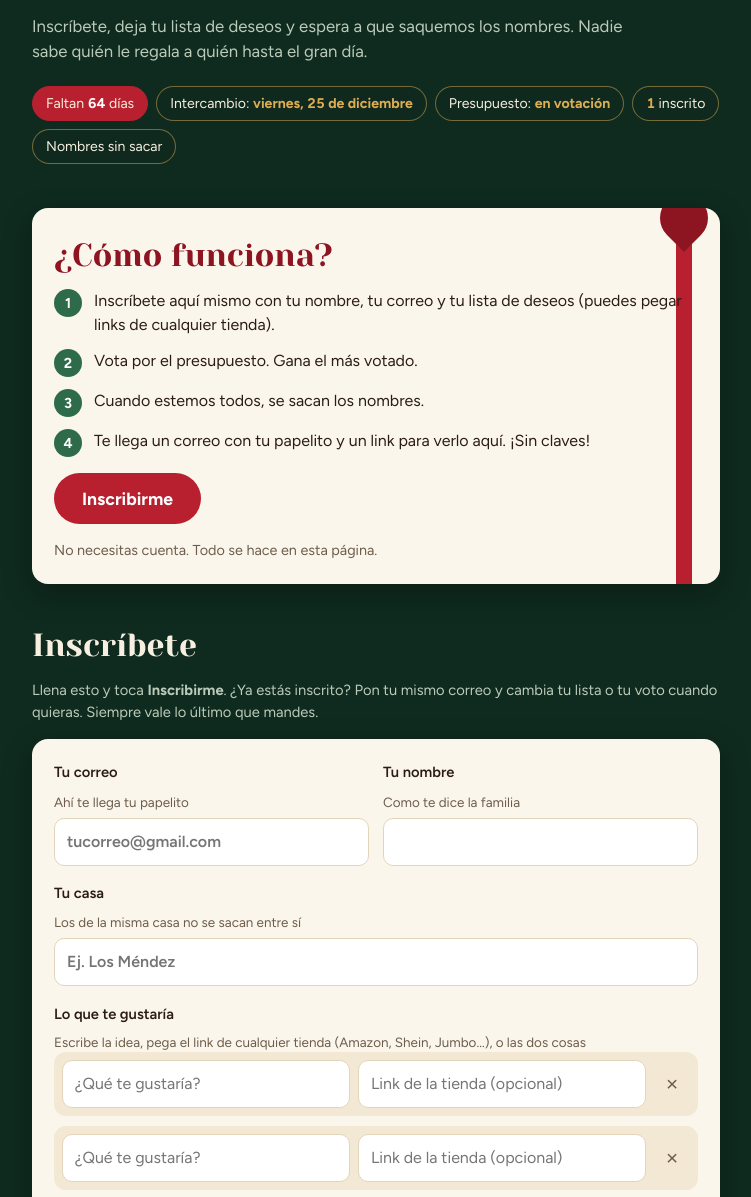
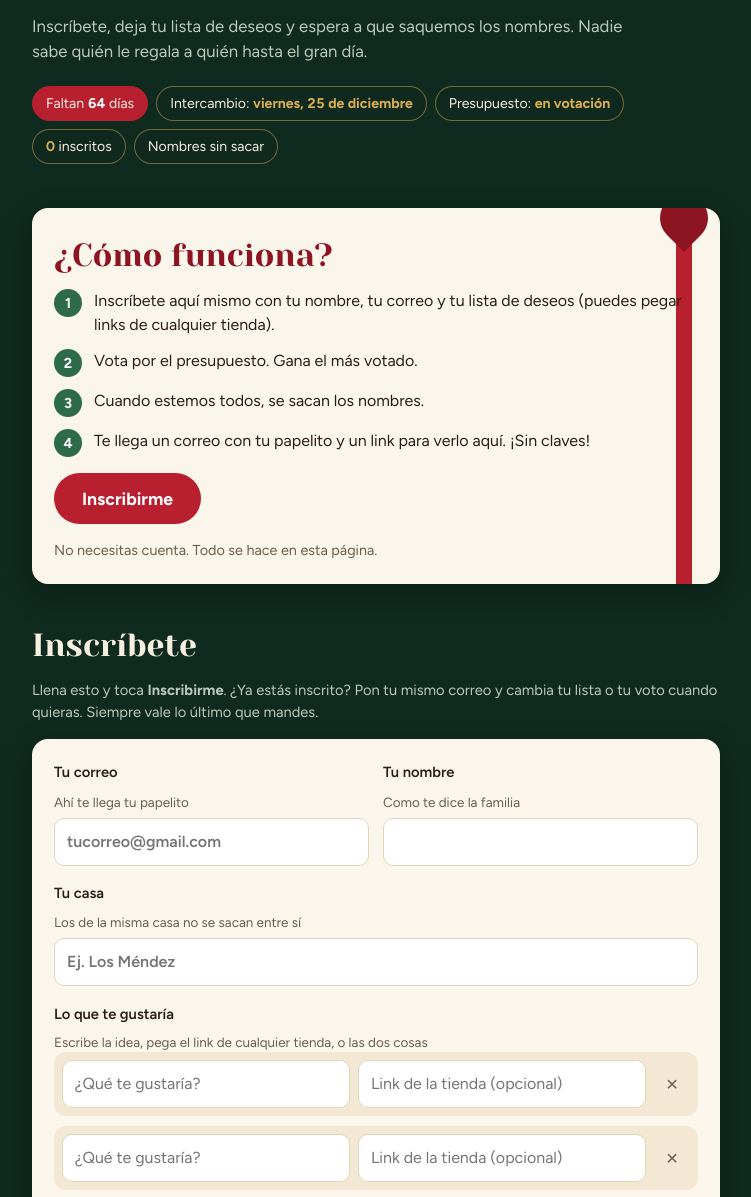
Before and after one commit to Vemendez/secret-santa, a plain HTML site: page index.html in a window 1280 px wide. Shown: the part 648-1845 px from the top of the page, without its empty margins (264-1015 px from the left). Drawn offline with Linux system fonts and the light colour scheme.

Commit message:
Quitar inscripción de prueba y ejemplos de tiendas
Co-Authored-By: Claude Opus 5.5 <noreply@anthropic.com>
Claude-Session: https://claude.ai/code/session_012WLLKV97ze5UhMyM7GRiqg

```diff
--- a/index.html
+++ b/index.html
@@ -215,7 +215,7 @@ footer{text-align:center;color:var(--snow-muted);font:700 1.4rem var(--hand)}
       </div>
       <label class="f" for="lHouse">Tu casa <span class="hint">Los de la misma casa no se sacan entre sí</span><input type="text" id="lHouse" maxlength="40" placeholder="Ej. Los Méndez"></label>
       <div class="f" style="gap:8px">
-        <span class="flabel">Lo que te gustaría <span class="hint">Escribe la idea, pega el link de cualquier tienda (Amazon, Shein, Jumbo…), o las dos cosas</span></span>
+        <span class="flabel">Lo que te gustaría <span class="hint">Escribe la idea, pega el link de cualquier tienda, o las dos cosas</span></span>
         <div id="wishRows" class="wrows"></div>
         <div><button type="button" class="btn ghostlight sm" id="addWish">+ Agregar otro deseo</button></div>
       </div>
@@ -255,7 +255,7 @@ footer{text-align:center;color:var(--snow-muted);font:700 1.4rem var(--hand)}
 <div id="lb" class="lb" hidden role="dialog" aria-label="Foto"><img id="lbImg" alt=""></div>
 
 <script>
-const CFG=/*__DATA__*/{"updated": "2026-10-22T12:48:06.817377+00:00", "group": "Mendez", "date": "2026-12-25", "budget": "", "options": ["RD$3,000", "RD$5,000", "RD$7,500", "RD$10,000"], "form": "https://forms.gle/2Ej8vCUDvu9h21be6", "people": [{"id": "8acf322531", "name": "Eduardo Mendez", "house": "", "wishes": [{"t": "Cuaderno", "u": ""}], "notes": "Grande"}], "tags": null, "salt": "", "prefill": {"base": "https://docs.google.com/forms/d/e/1FAIpQLSf-bTlNv3IenLaGoh471e4qItePI0WFHfxTm4EOBNYrx2jyAA/viewform", "entries": {"name": "entry.2140686805", "email": "entry.2032132945", "house": "entry.1879657790", "wishes": "entry.2005252632", "notes": "entry.606798327", "vote": "entry.1879650429"}}, "votes": {}}/*__END__*/;
+const CFG=/*__DATA__*/{"updated": "2026-10-22T12:51:23.355551+00:00", "group": "Mendez", "date": "2026-12-25", "budget": "", "options": ["RD$3,000", "RD$5,000", "RD$7,500", "RD$10,000"], "form": "https://forms.gle/2Ej8vCUDvu9h21be6", "people": [], "tags": null, "salt": "", "prefill": {"base": "https://docs.google.com/forms/d/e/1FAIpQLSf-bTlNv3IenLaGoh471e4qItePI0WFHfxTm4EOBNYrx2jyAA/viewform", "entries": {"name": "entry.2140686805", "email": "entry.2032132945", "house": "entry.1879657790", "wishes": "entry.2005252632", "notes": "entry.606798327", "vote": "entry.1879650429"}}, "votes": {}}/*__END__*/;
 const $=s=>document.querySelector(s);
 const esc=s=>String(s??'').replace(/[&<>"']/g,c=>({'&':'&amp;','<':'&lt;','>':'&gt;','"':'&quot;',"'":'&#39;'}[c]));
 const PHOTOS=[['foto1','La familia en pijamas junto al árbol'],['foto5','Todos con los brazos arriba'],['foto3','Frente al árbol rojo y dorado'],['foto2','Foto de familia en la sala'],['foto4','Con diademas y lentes navideños'],['foto6','En pijamas de duende y Santa']];
```
